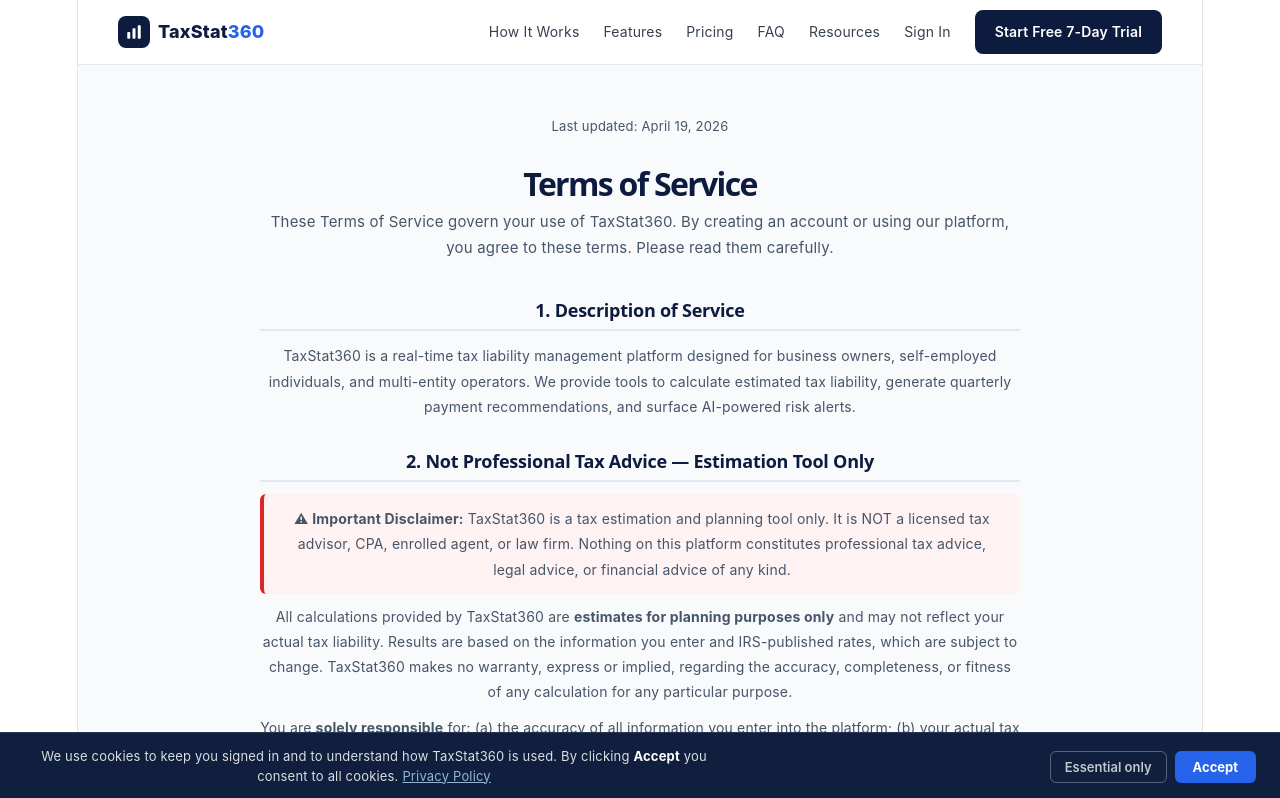
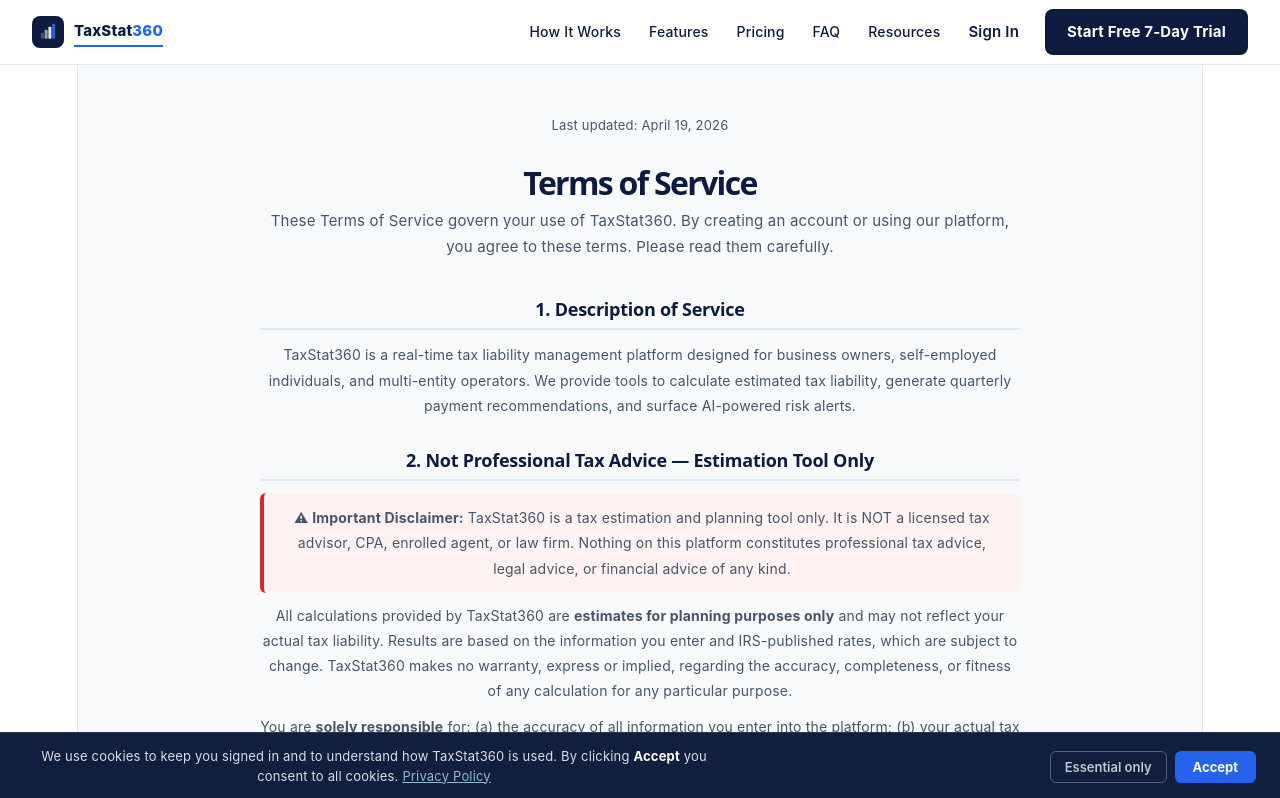
Before and after one commit to natashaverela-speckm/TaxStat360, a React (Vite) app: page /terms in a window 1280 px wide. Shown: the top 798 px of the page. Built offline with nearby package versions, Linux system fonts and the light colour scheme; no server answers.

Commit message:
Refactor Terms to use shared Nav and update footer
Updated Terms component to use shared Nav component for consistency across pages and improved footer links.

```diff
--- a/src/Terms.jsx
+++ b/src/Terms.jsx
@@ -1,8 +1,13 @@
+import { useNavigate } from 'react-router-dom'
+import Nav from './Nav'
+
 const N  = '#0D1B3E'
 const B  = '#2563EB'
 const SL = '#475569'
 
 export default function Terms() {
+  const nav = useNavigate()
+
   const Section = ({ title, children }) => (
     <div style={{ marginBottom: 32 }}>
       <h2 style={{ fontSize: 18, fontWeight: 700, color: N, marginBottom: 12, borderBottom: '2px solid #E2E8F0', paddingBottom: 8 }}>{title}</h2>
@@ -11,33 +16,14 @@ export default function Terms() {
   )
 
   return (
-    <div style={{ minHeight: '100vh', background: '#F8FAFC', fontFamily: 'Inter, system-ui, sans-serif' }}>
+    /* #6 FIX: paddingTop 64 offsets the shared fixed <Nav> (height 64). */
+    <div style={{ minHeight: '100vh', background: '#F8FAFC', fontFamily: 'Inter, system-ui, sans-serif', paddingTop: 64 }}>
 
-      {/* ── Nav ─────────────────────────────────────────────────────────────── */}
-      {/* FIX: added How It Works + FAQ links to match Landing.jsx nav.
-          FIX: Sign In /dashboard → /login (unauthenticated users on legal pages).
-          FIX: CTA "Start Free Trial" → "Start Free 7-Day Trial" (CC-02). */}
-      <nav style={{ position: 'sticky', top: 0, zIndex: 50, background: 'white', borderBottom: '1px solid #e5e7eb', padding: '0 40px', display: 'flex', alignItems: 'center', height: 64 }}>
-        <a href='/' style={{ display: 'flex', alignItems: 'center', gap: 8, textDecoration: 'none', marginRight: 'auto' }}>
-          <div style={{ width: 32, height: 32, background: N, borderRadius: 8, display: 'flex', alignItems: 'center', justifyContent: 'center' }}>
-            <svg width='18' height='18' viewBox='0 0 24 24' fill='none'>
-              <rect x='3' y='12' width='4' height='9' fill='white' rx='1'/>
-              <rect x='10' y='7' width='4' height='14' fill='white' rx='1'/>
-              <rect x='17' y='3' width='4' height='18' fill='white' rx='1'/>
-            </svg>
-          </div>
-          <span style={{ fontWeight: 800, fontSize: 18, color: N }}>TaxStat<span style={{ color: B }}>360</span></span>
-        </a>
-        <div style={{ display: 'flex', alignItems: 'center', gap: 24 }}>
-          <a href='/#how-it-works' style={{ color: '#374151', textDecoration: 'none', fontSize: 14 }}>How It Works</a>
-          <a href='/#features'     style={{ color: '#374151', textDecoration: 'none', fontSize: 14 }}>Features</a>
-          <a href='/#pricing'      style={{ color: '#374151', textDecoration: 'none', fontSize: 14 }}>Pricing</a>
-          <a href='/#faq'          style={{ color: '#374151', textDecoration: 'none', fontSize: 14 }}>FAQ</a>
-          <a href='/resources'     style={{ color: '#374151', textDecoration: 'none', fontSize: 14 }}>Resources</a>
-          <a href='/login'         style={{ color: '#374151', textDecoration: 'none', fontSize: 14 }}>Sign In</a>
-          <a href='/signup' style={{ padding: '9px 20px', background: N, color: 'white', borderRadius: 8, textDecoration: 'none', fontSize: 14, fontWeight: 600 }}>Start Free 7-Day Trial</a>
-        </div>
-      </nav>
+      {/* #6 FIX: Terms had its own hand-rolled inline <nav> (separate logo, links,
+          Sign In, and a hardcoded "Start Free 7-Day Trial" CTA) — the last page not
+          on the shared component. Replaced with <Nav> so every page stays in sync and
+          the trial CTA copy comes from one source. */}
+      <Nav nav={nav} />
 
       {/* ── Content ─────────────────────────────────────────────────────────── */}
       <div style={{ maxWidth: 760, margin: '0 auto', padding: '48px 24px' }}>
@@ -97,12 +83,6 @@ export default function Terms() {
       </div>
 
       {/* ── Footer ──────────────────────────────────────────────────────────── */}
-      {/* FIX: converted Privacy Policy from onClick+nav() to plain <a> tag
-          (consistent with Privacy.jsx and works without JS).
-          FIX: added Contact link.
-          FIX: added "not professional tax advice" disclaimer.
-          FIX: replaced hardcoded 2026 with {new Date().getFullYear()}.
-          Terms of Service self-link retained for nav symmetry with Privacy.jsx. */}
       <footer style={{ borderTop: '1px solid #E2E8F0', padding: '24px 32px', textAlign: 'center' }}>
         <div style={{ display: 'flex', gap: 24, justifyContent: 'center', flexWrap: 'wrap', marginBottom: 12 }}>
           <a href='/terms'    style={{ color: SL, fontSize: 13, textDecoration: 'none', fontWeight: 500 }}>Terms of Service</a>
```
